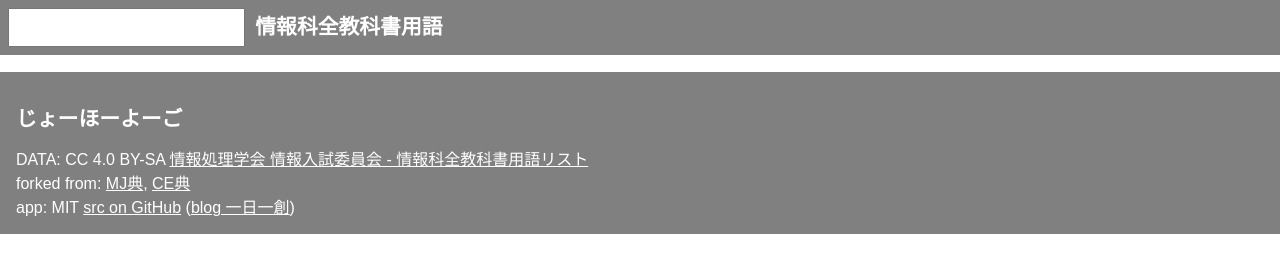
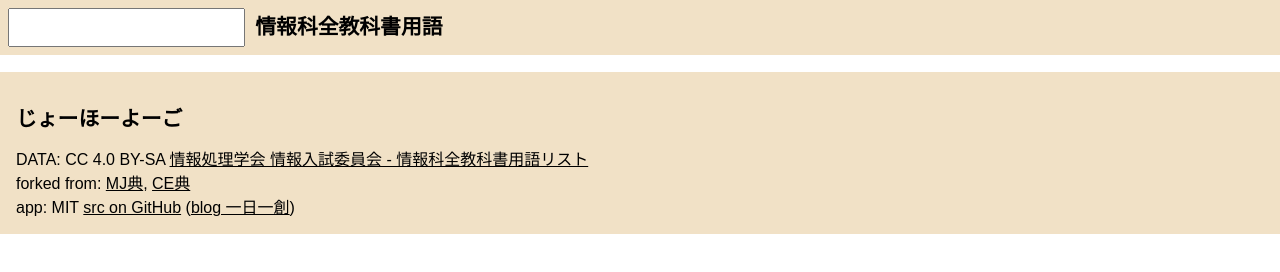
Before and after one commit to code4fukui/it-words, a plain HTML site: page index.html in a window 1280 px wide. Drawn offline with Linux system fonts and the light colour scheme.

Commit message:
filtered only 説明 exists 810 words

```diff
--- a/index.html
+++ b/index.html
@@ -28,10 +28,13 @@ intext.value = "loading...";
 const fn = "ipsj-words-ver.1.0_2024-4-10.csv";
 const cache = await IndexedCache.create(fn, 1);
 const bin = await cache.fetchOrLoad(fn);
-const data = CSV.parse(new TextDecoder().decode(bin));
+const data0 = CSV.parse(new TextDecoder().decode(bin));
 
+const data = data0.filter(i => i.説明);
+console.log(data.length);
 //console.log(data);
 data.forEach(i => i.key = (i.用語 + i.説明).toUpperCase());
+
 
 intext.disabled = false;
 intext.value = "";
@@ -148,7 +151,8 @@ body {
   padding-bottom: 50vh;
 }
 #divin {
-  background-color: gray;
+  background-color: #f1e1c6;
+  color: black;
   padding: .5em;
   top: 0;
   position: fixed;
@@ -156,7 +160,7 @@ body {
 }
 #divin a {
   margin: .5em;
-  color: white !important;
+  color: black !important;
   font-weight: bold;
   font-size: 130%;
   text-decoration: none;
@@ -189,12 +193,12 @@ th, td {
   font-size: 90%;
 }
 footer {
-  background-color: gray;
-  color: white;
+  background-color: #f1e1c6;
+  color: black;
   padding: 1em;
 }
 a {
-  color: white !important;
+  color: black !important;
 }
 h1 {
   font-size: 130%;
```
